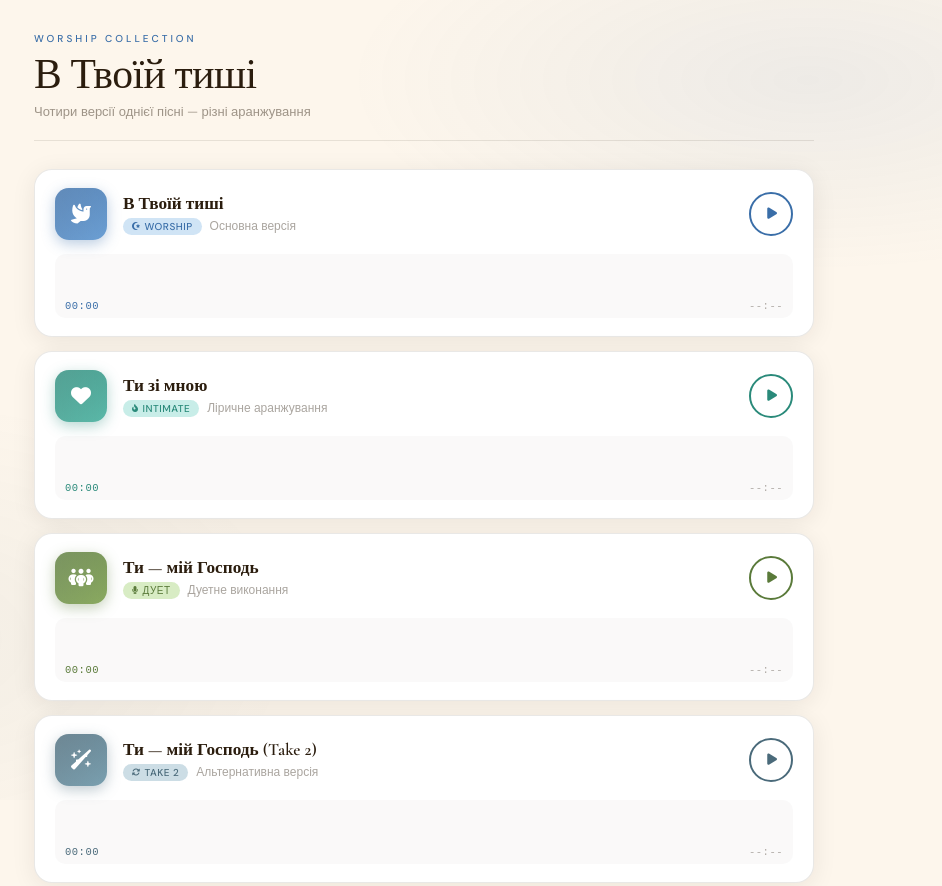
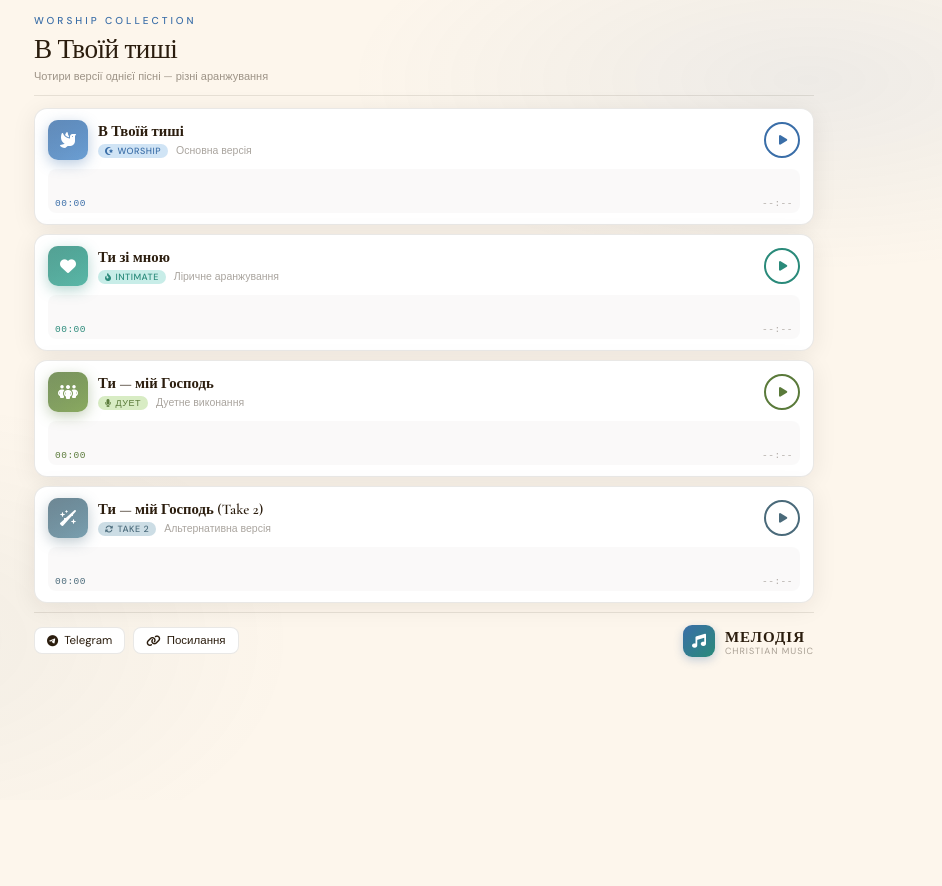
Before and after one commit to christian-word/AI-Mysic, a plain HTML site: page wform.play6/player.html in a window 1280 px wide. Shown: the top 886 px of the page, without its empty margins (216-1158 px from the left). After the commit the page ends 800 px from the top, so only its background shows below. Drawn offline with nearby package versions, Linux system fonts and the light colour scheme.

Commit message:
Add files via upload

```diff
--- a/wform.play6/player.html
+++ b/wform.play6/player.html
@@ -33,7 +33,7 @@
     font-family: 'DM Sans', sans-serif;
     background: var(--cream);
     min-height: 100vh;
-    padding: 32px 16px 48px;
+    padding: 14px 10px 24px;
     display: flex;
     justify-content: center;
     align-items: flex-start;
@@ -56,8 +56,8 @@
 
   /* ── Header ── */
   .page-header {
-    margin-bottom: 28px;
-    padding-bottom: 20px;
+    margin-bottom: 12px;
+    padding-bottom: 12px;
     border-bottom: 1px solid var(--border);
   }
   .header-eyebrow {
@@ -72,14 +72,14 @@
   .page-header h1 {
     font-family: 'Cormorant Garamond', serif;
     font-weight: 300;
-    font-size: 2.6rem;
+    font-size: 1.7rem;
     color: var(--ink);
     letter-spacing: -0.5px;
     line-height: 1.1;
     margin-bottom: 4px;
   }
   .page-header p {
-    font-size: 13px;
+    font-size: 11px;
     color: rgba(43,29,14,0.45);
     font-weight: 300;
   }
@@ -88,9 +88,9 @@
   .track-card {
     background: #fff;
     border: 1px solid var(--border);
-    border-radius: 18px;
-    padding: 18px 20px;
-    margin-bottom: 14px;
+    border-radius: 13px;
+    padding: 11px 13px;
+    margin-bottom: 9px;
     box-shadow: var(--shadow);
     transition: transform 0.2s ease, box-shadow 0.2s ease, border-color 0.2s ease;
   }
@@ -106,17 +106,17 @@
   .track-top {
     display: flex;
     align-items: center;
-    gap: 16px;
-    margin-bottom: 14px;
+    gap: 10px;
+    margin-bottom: 9px;
   }
 
   /* Cover icons */
   .track-cover {
-    width: 52px; height: 52px;
-    border-radius: 14px;
+    width: 40px; height: 40px;
+    border-radius: 10px;
     display: flex; align-items: center; justify-content: center;
     flex-shrink: 0;
-    font-size: 20px;
+    font-size: 16px;
     color: white;
     position: relative;
     overflow: hidden;
@@ -136,7 +136,7 @@
   .track-info { flex: 1; min-width: 0; }
   .track-title {
     font-family: 'Cormorant Garamond', serif;
-    font-size: 1.08rem;
+    font-size: 0.92rem;
     font-weight: 600;
     color: var(--ink);
     margin-bottom: 4px;
@@ -147,9 +147,9 @@
   .track-meta { display: flex; align-items: center; gap: 8px; flex-wrap: wrap; }
   .badge {
     display: inline-flex; align-items: center; gap: 4px;
-    padding: 2px 9px;
+    padding: 1px 7px;
     border-radius: 20px;
-    font-size: 10px;
+    font-size: 9px;
     font-weight: 500;
     letter-spacing: 0.5px;
     text-transform: uppercase;
@@ -159,15 +159,15 @@
   .c2 .badge { background: var(--sage-pale);  color: var(--sage); }
   .c3 .badge { background: var(--violet-pale); color: var(--violet); }
 
-  .track-label { font-size: 12px; color: rgba(43,29,14,0.40); font-weight: 300; }
+  .track-label { font-size: 10.5px; color: rgba(43,29,14,0.40); font-weight: 300; }
 
   /* Play button */
   .play-btn {
-    width: 44px; height: 44px;
+    width: 36px; height: 36px;
     border-radius: 50%;
     border: 2px solid;
     background: #fff;
-    font-size: 13px;
+    font-size: 11px;
     display: flex; align-items: center; justify-content: center;
     cursor: pointer;
     transition: all 0.2s ease;
@@ -187,25 +187,25 @@
   .wave-wrap {
     position: relative;
     background: rgba(43,29,14,0.025);
-    border-radius: 10px;
-    height: 64px;
+    border-radius: 8px;
+    height: 44px;
     cursor: pointer;
   }
   .wave-inner {
-    height: 64px;
+    height: 44px;
     display: block;
   }
   .wave-inner > div { border-radius: 0 !important; }
   .time-label {
-    position: absolute; bottom: 6px; right: 10px;
-    font-size: 10.5px; font-family: 'DM Mono', monospace, monospace;
+    position: absolute; bottom: 4px; right: 7px;
+    font-size: 9.5px; font-family: 'DM Mono', monospace, monospace;
     color: rgba(43,29,14,0.35);
     pointer-events: none; z-index: 10;
     letter-spacing: 0.5px;
   }
   .cur-label {
-    position: absolute; bottom: 6px; left: 10px;
-    font-size: 10.5px; font-family: 'DM Mono', monospace, monospace;
+    position: absolute; bottom: 4px; left: 7px;
+    font-size: 9.5px; font-family: 'DM Mono', monospace, monospace;
     pointer-events: none; z-index: 10;
     letter-spacing: 0.5px;
   }
@@ -221,17 +221,17 @@
     align-items: center;
     flex-wrap: wrap;
     gap: 12px;
-    margin-top: 10px;
-    padding-top: 20px;
+    margin-top: 6px;
+    padding-top: 12px;
     border-top: 1px solid var(--border);
   }
   .footer-actions { display: flex; gap: 8px; flex-wrap: wrap; }
   .action-btn {
     background: #fff;
     border: 1px solid var(--border);
-    padding: 7px 16px;
-    border-radius: 10px;
-    font-size: 12.5px;
+    padding: 5px 12px;
+    border-radius: 8px;
+    font-size: 11.5px;
     color: var(--ink);
     cursor: pointer;
     transition: 0.2s;
@@ -420,7 +420,7 @@
       barWidth: 1,
       barGap: 0.5,
       barRadius: 1,
-      height: 64,
+      height: 44,
       interact: true,
       normalize: true,
       url: track.src,
```
